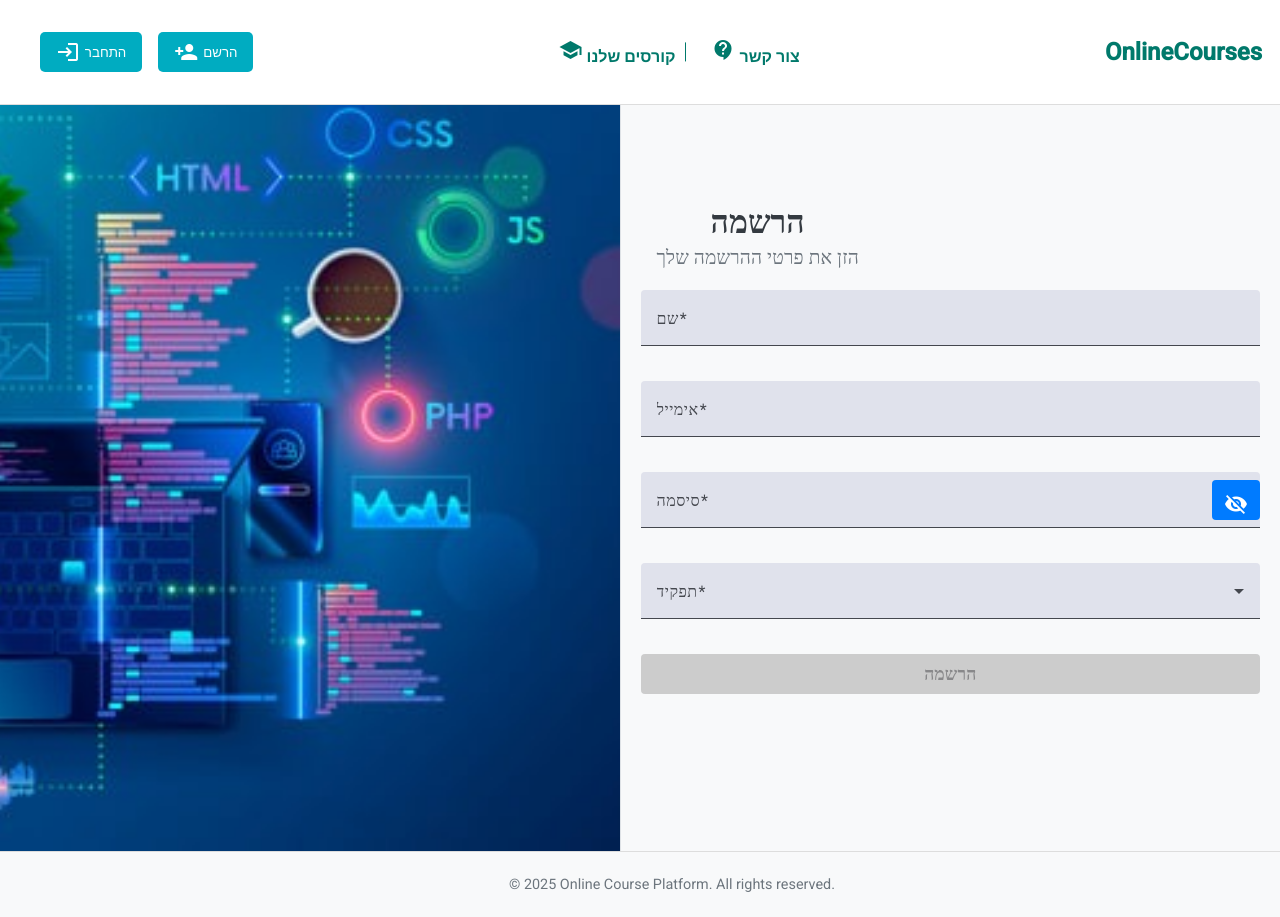
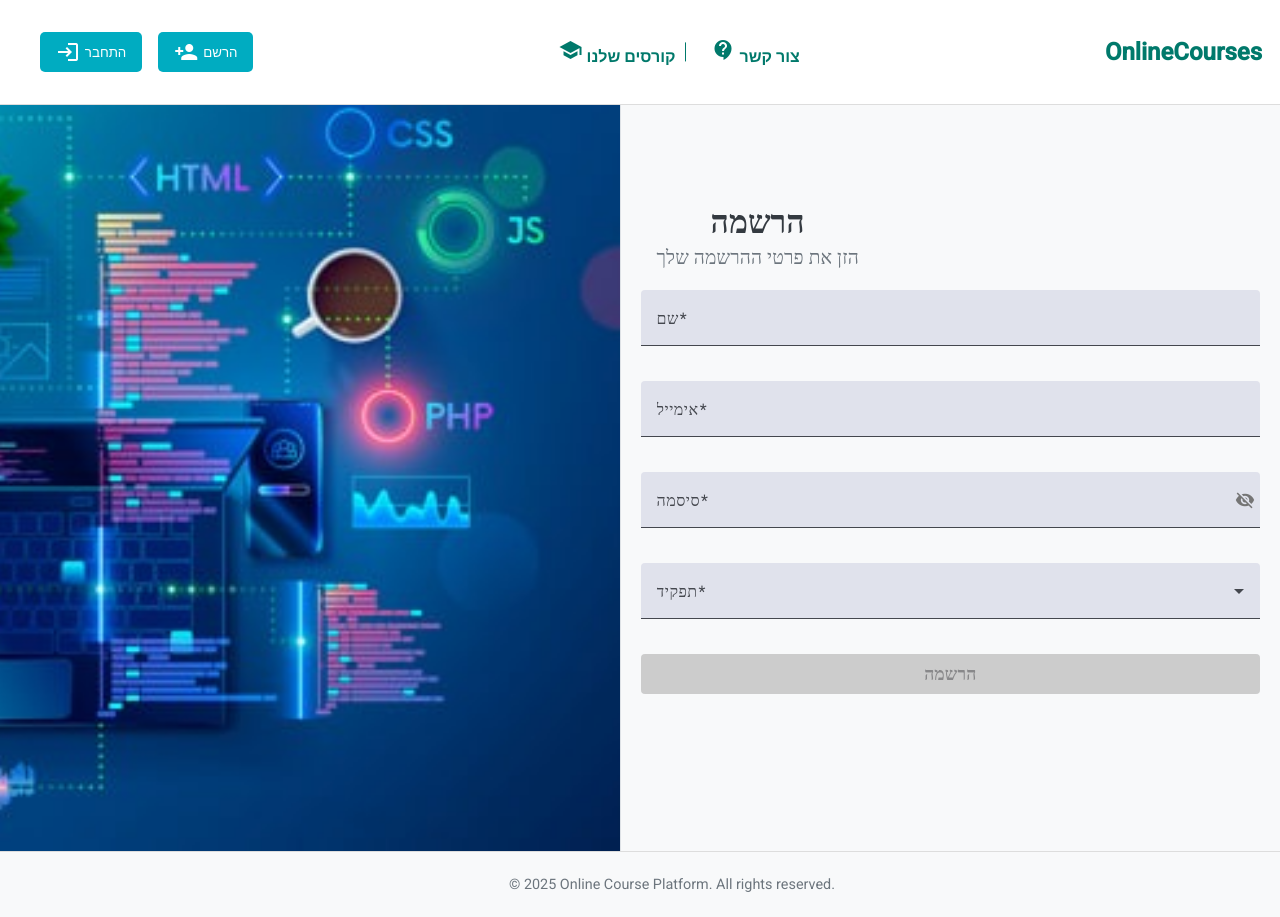
Before and after one commit to brachaRubin/OnlineCourses, an Angular app: page /register in a window 1280 px wide. Shown: the top 917 px of the page. Built offline with nearby package versions, Linux system fonts and the light colour scheme.

Commit message:
change the icon password

```diff
--- a/src/app/auth/components/login/login.component.css
+++ b/src/app/auth/components/login/login.component.css
@@ -100,3 +100,28 @@ button:disabled {
   background: #ccc;
   cursor: not-allowed;
 }
+
+:host ::ng-deep mat-form-field .mat-mdc-icon-button.mat-mdc-button-base {
+  background-color: transparent !important;
+  border: none !important;
+  box-shadow: none !important;
+  width: 30px !important; /* רוחב מותאם אישית */
+  height: 30px !important; /* גובה מותאם אישית */
+  padding: 0 !important; /* הסרת ריפוד פנימי שעלול לגרום לו להיראות גדול יותר */
+  /* הקפדה על יישור נכון של האייקון בתוך הכפתור */
+  display: inline-flex !important;
+  justify-content: center !important;
+  align-items: center !important;
+}
+
+:host ::ng-deep mat-form-field .mat-mdc-icon-button.mat-mdc-button-base .mat-icon {
+  font-size: 20px !important; /* גודל אייקון מותאם אישית */
+  width: 20px !important;   /* רוחב אייקון מותאם אישית */
+  height: 20px !important;  /* גובה אייקון מותאם אישית */
+  line-height: 20px !important; /* יישור אנכי של האייקון */
+  color: #757575 !important; /* צבע ברירת מחדל */
+}
+
+:host ::ng-deep mat-form-field .mat-mdc-icon-button.mat-mdc-button-base:hover .mat-icon {
+  color: #333 !important; /* צבע במעבר עכבר */
+}
--- a/src/app/auth/components/login/login.component.html
+++ b/src/app/auth/components/login/login.component.html
@@ -20,7 +20,10 @@
 
           <mat-form-field appearance="fill">
             <mat-label>סיסמה</mat-label>
-            <input matInput formControlName="password" type="password" placeholder="הזן סיסמה" />
+            <input matInput formControlName="password" [type]="hide ? 'password' : 'text'" placeholder="הזן סיסמה" />
+            <button type="button" mat-icon-button matSuffix (click)="hide = !hide" [attr.aria-label]="'Hide password'" [attr.aria-pressed]="hide">
+              <mat-icon>{{hide ? 'visibility_off' : 'visibility'}}</mat-icon>
+            </button>
             <mat-error *ngIf="loginForm.get('password')?.invalid && loginForm.get('password')?.touched">
               יש להזין סיסמה
             </mat-error>
--- a/src/app/auth/components/login/login.component.ts
+++ b/src/app/auth/components/login/login.component.ts
@@ -7,6 +7,7 @@ import { MatCardModule } from '@angular/material/card';
 import { MatInputModule } from '@angular/material/input';
 import { MatSnackBar, MatSnackBarModule } from '@angular/material/snack-bar';
 import { NgIf } from '@angular/common';
+import { MatIconModule } from '@angular/material/icon';
 
 @Component({
   selector: 'app-login',
@@ -17,6 +18,7 @@ import { NgIf } from '@angular/common';
     MatButtonModule,
     NgIf,
     MatSnackBarModule,
+    MatIconModule,
   ],
   templateUrl: './login.component.html',
   styleUrl: './login.component.css',
@@ -24,6 +26,7 @@ import { NgIf } from '@angular/common';
 })
 export class LoginComponent {
   loginForm: FormGroup;
+  hide = true;
   constructor(
     private authService: AuthService,
     private fb: FormBuilder,
--- a/src/app/auth/components/register/register.component.css
+++ b/src/app/auth/components/register/register.component.css
@@ -1,6 +1,7 @@
 .register-container {
   display: flex;
-  height: 100vh; /* גובה המסך */
+  height: 100vh;
+  /* גובה המסך */
 }
 
 .image-side {
@@ -20,39 +21,57 @@
   flex-direction: column;
   justify-content: center;
   align-items: center;
-  padding: 20px; /* הוספת ריווח */
-  background-color: #f8f9fa; /* צבע רקע בהיר */
-  border-left: 1px solid #dee2e6; /* גבול בצד שמאל */
+  padding: 20px;
+  /* הוספת ריווח */
+  background-color: #f8f9fa;
+  /* צבע רקע בהיר */
+  border-left: 1px solid #dee2e6;
+  /* גבול בצד שמאל */
 }
+
 .mat-form-field-wrapper .mat-mdc-form-field-icon-suffix .mat-icon {
-  color: #007bff !important; /* צבע כחול כמו שדות הטופס */
+  color: #007bff !important;
+  /* צבע כחול כמו שדות הטופס */
 }
 
 mat-card {
-  width: 100%; /* רוחב הכרטיס */
-  max-width: none; /* הסרת רוחב מקסימלי */
-  box-shadow: none; /* הסרת צל */
-  background-color: transparent; /* רקע שקוף */
+  width: 100%;
+  /* רוחב הכרטיס */
+  max-width: none;
+  /* הסרת רוחב מקסימלי */
+  box-shadow: none;
+  /* הסרת צל */
+  background-color: transparent;
+  /* רקע שקוף */
 }
 
 mat-card-title,
 mat-card-subtitle {
-  text-align: center; /* מרכז את הכותרות */
-  display: block; /* מבטיח שהטקסט יתנהג כבלוק */
-  margin: 0 auto; /* שומר על מרכז */
+  text-align: center;
+  /* מרכז את הכותרות */
+  display: block;
+  /* מבטיח שהטקסט יתנהג כבלוק */
+  margin: 0 auto;
+  /* שומר על מרכז */
 }
 
 mat-card-title {
-  font-size: 2rem; /* גודל גופן גדול יותר */
+  font-size: 2rem;
+  /* גודל גופן גדול יותר */
   font-weight: bold;
-  color: #343a40; /* צבע כהה יותר */
-  margin-bottom: 10px; /* רווח בין הכותרת לתת-הכותרת */
+  color: #343a40;
+  /* צבע כהה יותר */
+  margin-bottom: 10px;
+  /* רווח בין הכותרת לתת-הכותרת */
 }
 
 mat-card-subtitle {
-  font-size: 1.2rem; /* גודל גופן גדול יותר */
-  color: #6c757d; /* צבע בהיר יותר */
-  margin-bottom: 20px; /* רווח בין תת-הכותרת לשדות */
+  font-size: 1.2rem;
+  /* גודל גופן גדול יותר */
+  color: #6c757d;
+  /* צבע בהיר יותר */
+  margin-bottom: 20px;
+  /* רווח בין תת-הכותרת לשדות */
 }
 
 mat-card-content {
@@ -67,40 +86,73 @@ mat-form-field {
 
 mat-form-field .mat-form-field-flex {
   background: #fff;
-  border: 1px solid #ced4da; /* גבול עדין יותר */
+  border: 1px solid #ced4da;
+  /* גבול עדין יותר */
   border-radius: 4px;
   padding: 8px;
 }
 
 mat-form-field .mat-form-field-infix {
-  padding: 0.5em 0; /* ריווח אנכי */
+  padding: 0.5em 0;
+  /* ריווח אנכי */
 }
 
 mat-error {
   font-size: 0.85rem;
-  color: #dc3545; /* צבע אדום */
+  color: #dc3545;
+  /* צבע אדום */
   margin-top: 5px;
   display: block;
 }
 
+
 button {
   width: 100%;
-  padding: 12px; /* ריווח גדול יותר */
-  background: #007bff; /* צבע כחול */
+  padding: 12px;
+  /* ריווח גדול יותר */
+  background: #007bff;
+  /* צבע כחול */
   color: white;
   border: none;
   border-radius: 4px;
   cursor: pointer;
-  font-size: 1.1rem; /* גודל גופן גדול יותר */
+  font-size: 1.1rem;
+  /* גודל גופן גדול יותר */
   font-weight: bold;
   transition: background 0.3s ease;
 }
 
 button:hover {
-  background: #0056b3; /* צבע כחול כהה יותר */
+  background: #0056b3;
+  /* צבע כחול כהה יותר */
 }
 
 button:disabled {
   background: #ccc;
   cursor: not-allowed;
 }
+
+:host ::ng-deep mat-form-field .mat-mdc-icon-button.mat-mdc-button-base {
+  background-color: transparent !important;
+  border: none !important;
+  box-shadow: none !important;
+  width: 30px !important; /* רוחב מותאם אישית */
+  height: 30px !important; /* גובה מותאם אישית */
+  padding: 0 !important; /* הסרת ריפוד פנימי שעלול לגרום לו להיראות גדול יותר */
+  /* הקפדה על יישור נכון של האייקון בתוך הכפתור */
+  display: inline-flex !important;
+  justify-content: center !important;
+  align-items: center !important;
+}
+
+:host ::ng-deep mat-form-field .mat-mdc-icon-button.mat-mdc-button-base .mat-icon {
+  font-size: 20px !important; /* גודל אייקון מותאם אישית */
+  width: 20px !important;   /* רוחב אייקון מותאם אישית */
+  height: 20px !important;  /* גובה אייקון מותאם אישית */
+  line-height: 20px !important; /* יישור אנכי של האייקון */
+  color: #757575 !important; /* צבע ברירת מחדל */
+}
+
+:host ::ng-deep mat-form-field .mat-mdc-icon-button.mat-mdc-button-base:hover .mat-icon {
+  color: #333 !important; /* צבע במעבר עכבר */
+}
--- a/src/index.html
+++ b/src/index.html
@@ -2,7 +2,7 @@
 <html lang="en">
 <head>
   <meta charset="utf-8">
-  <title>OnlineCourse</title>
+  <title>OnlineCourses</title>
   <base href="/">
   <meta name="viewport" content="width=device-width, initial-scale=1">
   <link rel="icon" type="image/x-icon" href="favicon.ico">
```
Also changed, not shown: src/app/courses/services/course.service.ts (+3 -4 lines).
